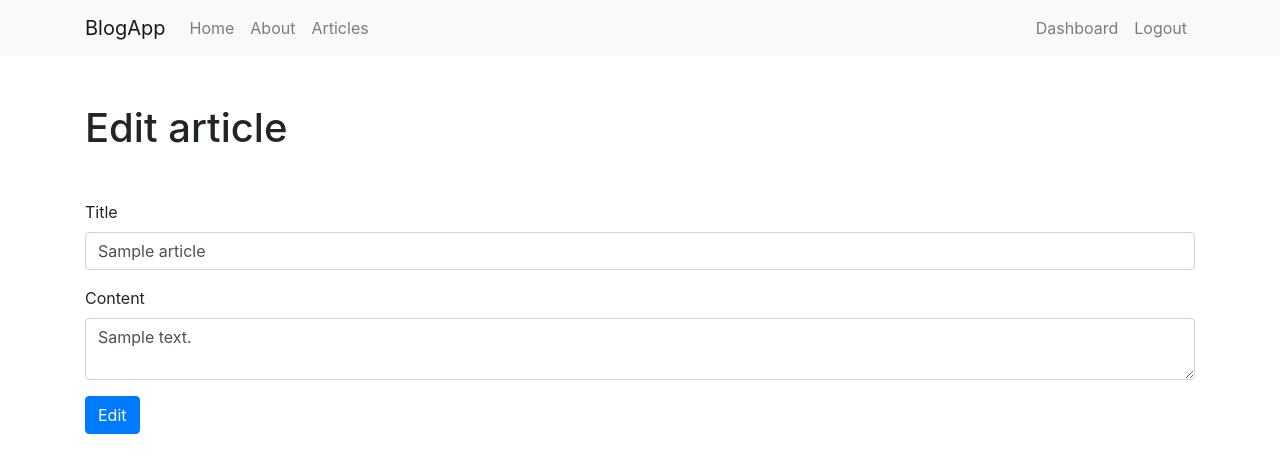
After one commit to IamOuttasight/Simple-Blog-Flask-Bootstrap, a Flask app: page /edit_article/1/ in a window 1280 px wide. The commit adds this page. Shown: the top 473 px of the page. Run offline with Flask 2, Linux system fonts and the light colour scheme; the visitor is signed in with stand-in values (Sample User, id 1); tables that the repository leaves empty or names only in its code hold one stand-in row (values such as "Sample post"); some libraries are stand-ins or nearby versions.

Commit message:
Created edit/delete article views

```diff
--- a/app/app.py
+++ b/app/app.py
@@ -201,6 +201,42 @@ def add_article():
 
     return render_template('add_article.html', form=form)
 
+@app.route('/edit_article/<string:id>/', methods=['POST', 'GET'])
+@is_logged_in
+def edit_article(id):
+    cur = mysql.connection.cursor()
+    cur.execute("SELECT * FROM articles WHERE id=%s", [id])
+    article = cur.fetchone()
+
+    form = ArticleForm(request.form)
+    form.title.data = article['title']
+    form.body.data = article['body']
+
+    if request.method == 'POST' and form.validate():
+        title = request.form['title']
+        body = request.form['body']
+
+        cur = mysql.connection.cursor()
+        cur.execute("UPDATE articles SET title=%s, body=%s WHERE id=%s", [title, body, id])
+        mysql.connection.commit()
+        cur.close()
+
+        flash('Article edited successfully', 'success')
+        return redirect(url_for('dashboard'))
+
+    return render_template('edit_article.html', form=form)
+
+
+@app.route('/delete_article/<string:id>/', methods=['POST'])
+@is_logged_in
+def delete_article(id):
+    cur = mysql.connection.cursor()
+    cur.execute("DELETE FROM articles WHERE id=%s", [id])
+    mysql.connection.commit()
+    cur.close()
+    flash('Article deleted', 'success')
+    return redirect(url_for('dashboard'))
+
 
 if __name__ == "__main__":
     app.secret_key = 'super-secret-key'
--- a/app/templates/dashboard.html
+++ b/app/templates/dashboard.html
@@ -25,7 +25,11 @@
                 <td>{{ article.author }}</td>
                 <td>{{ article.create_date }}</td>
                 <td><a href="/edit_article/{{ article.id }}" class="btn btn-info float-right">Edit</a></td>
-                <td><a href="#" class="btn btn-danger">Delete</a></td>
+                <td>
+                    <form action="{{ url_for('delete_article', id=article.id) }}" method="post">
+                        <input type="submit" value="Delete" class="btn btn-danger">
+                    </form>
+                </td>
             </tr>
         {% endfor %}
     </table>
--- /dev/null
+++ b/app/templates/edit_article.html
@@ -0,0 +1,21 @@
+{% extends 'layout.html' %}
+
+
+{% block title %}
+    Edit article
+{% endblock %}
+
+
+{% block body %}
+    <h1>Edit article</h1>
+    {% from 'includes/_formtemplates.html' import render_field %}
+    <form class="mt-5" action="" method="post">
+        <div class="form-group">
+            {{ render_field(form.title, class_='form-control') }}
+        </div>
+        <div class="form-group">
+            {{ render_field(form.body, class_='form-control', id='editor') }}
+        </div>
+        <p><input class="btn btn-primary" type="submit" value="Edit"></p>
+    </form>
+{% endblock %}
```
